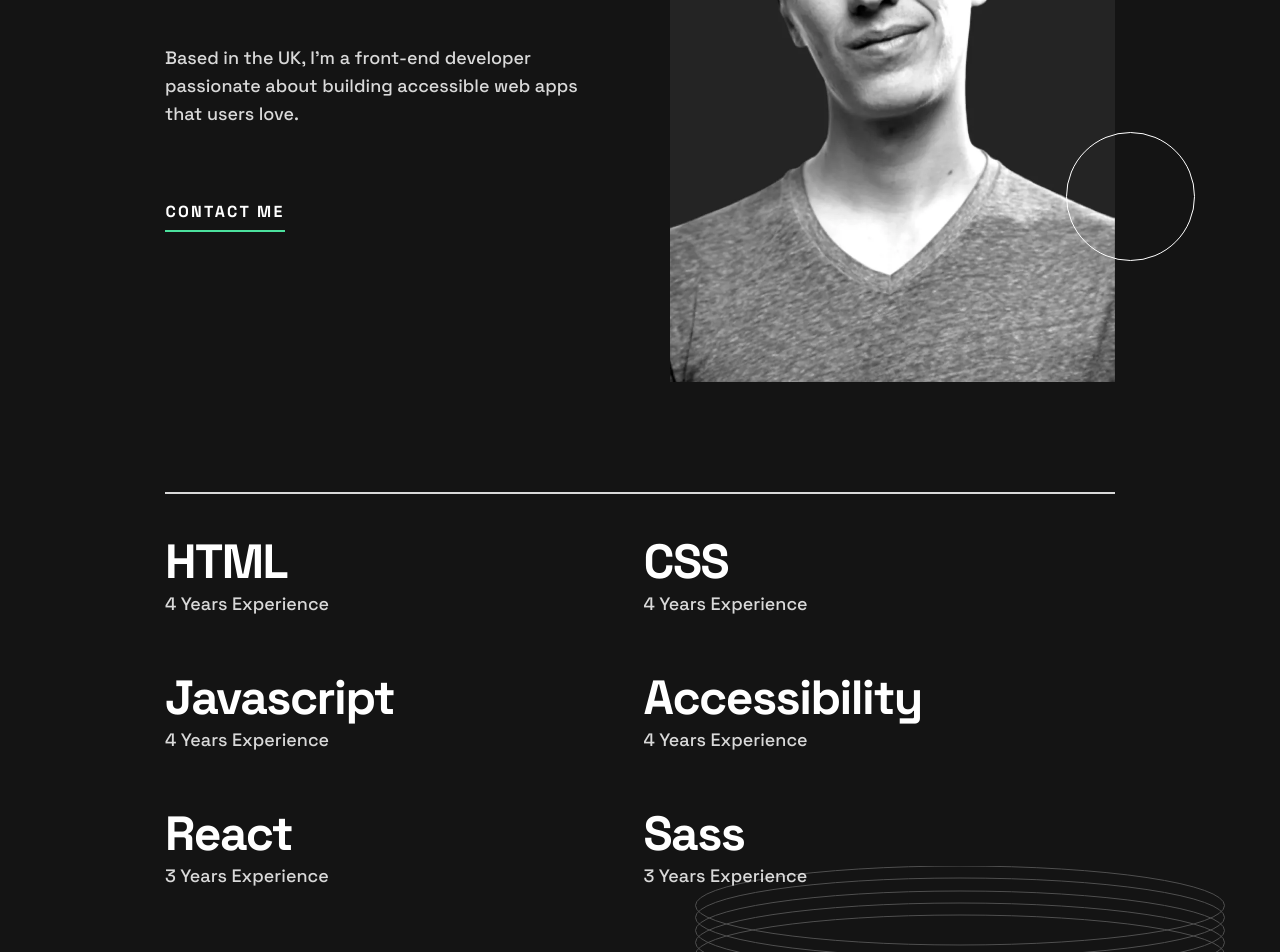
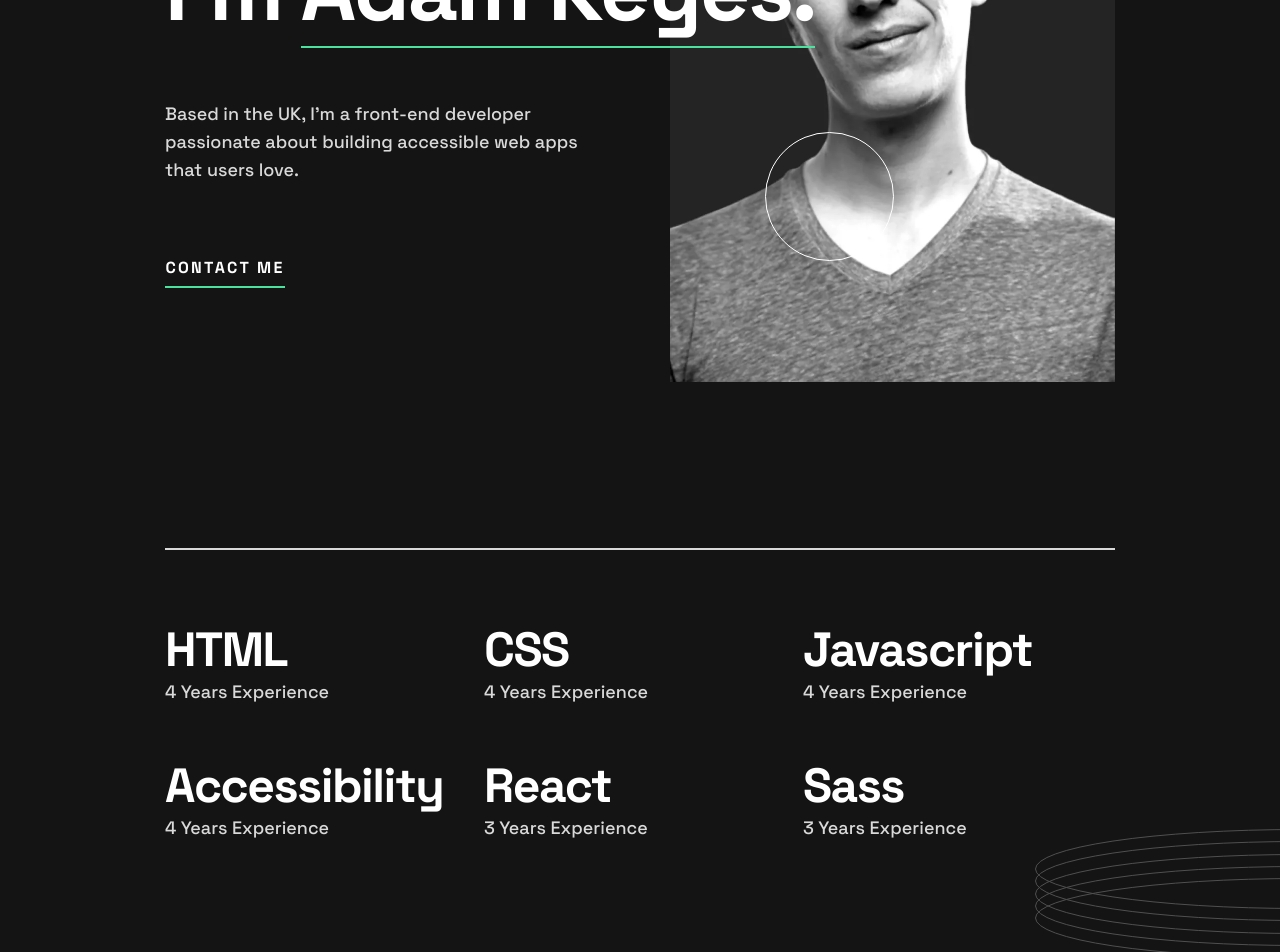
Before and after one commit to francissfrias/FEM-SPADevPortfolio, a React (Vite) app: page / in a window 1280 px wide. Shown: the part 340-1292 px from the top of the page. Built offline with nearby package versions, Linux system fonts and the light colour scheme; a web font is replaced by a local one.

Commit message:
fixes for mobile and tablet design, added desktop design, now working on some mnior functionalities

```diff
--- a/src/components/Footer.tsx
+++ b/src/components/Footer.tsx
@@ -6,11 +6,12 @@ import ringpattern from '/images/pattern-rings.svg';
 const Footer = () => {
   return (
     <footer className='bottom-0 w-full text-center py-[60px] bg-[#242424] text-primary  relative px-4 md:pb-4'>
-      <div className='flex flex-col gap-5 md:px-[146px]'>
+      <div className='flex flex-col gap-5 md:px-[146px] '>
         <img
-          className='absolute  bottom-0 left-0 z-0 -translate-x-[11.75rem] -translate-y-[315px] md:-translate-y-[140px] md:-translate-x-[370px]  '
+          className='absolute  bottom-0 left-0 z-0 -translate-x-[11.75rem] -translate-y-[290px] md:-translate-y-[145px] md:-translate-x-[370px]  '
           src={ringpattern}
         />
+        <div className='flex flex-col gap-5 '>
           <h1 className='text-primary text-center text-[40px] leading-10 traking-[-1.14px] font-bold md:text-[72px] md:leading-[72px] md:tracking-[-2.05px]'>
             Contact
           </h1>
@@ -18,6 +19,8 @@ const Footer = () => {
             I would love to hear about your project and how I could help. Please
             fill in the form, and I’ll get back to you as soon as possible.
           </p>
+        </div>
+        <div className='flex flex-col gap-5 '>
           <Input placeholder='Name' />
           <Input placeholder='Email' />
           <textarea
@@ -26,7 +29,8 @@ const Footer = () => {
           />
           <Button className='w-fit block ml-auto '>Send Message</Button>
         </div>
-      <div className='w-full border-t-2 border-primary mt-[68px] pt-9 md:mt-[92px] md:pt-[30px]'>
+      </div>
+      <div className='w-full border-t-2 border-primary mt-[68px] pt-9 md:mt-[105px] md:pt-[30px]'>
         <Navbar />
       </div>
     </footer>
--- a/src/components/Introduction.tsx
+++ b/src/components/Introduction.tsx
@@ -1,4 +1,3 @@
-import useMediaQuery from '../hooks/useMediaQuery';
 import { ContactButton } from './shared/ContactMeButton';
 import desktopProfilePicture from '/images/image-profile-desktop.webp';
 import mobileProfilePicture from '/images/image-profile-mobile.webp';
@@ -8,7 +7,6 @@ import circlePattern from '/images/pattern-circle.svg';
 import ringpattern from '/images/pattern-rings.svg';
 
 const Introduction = () => {
-  const { isDesktop } = useMediaQuery();
   return (
     <>
       <img
@@ -16,7 +14,7 @@ const Introduction = () => {
         src={ringpattern}
       />
       <img
-        className='absolute top-0 right-0 z-0 translate-x-1/2 translate-y-[8.25rem] md:z-10 md:translate-x-[80px] md:translate-y-[400px] '
+        className='absolute top-0 right-0 z-0 translate-x-1/2 translate-y-[8.25rem] md:z-10 md:translate-x-[80px] md:translate-y-[400px] xl:left-0 xl:translate-x-[600px]'
         src={circlePattern}
       />
       <img
@@ -25,7 +23,7 @@ const Introduction = () => {
       />
 
       <div className='relative flex flex-row  xl:w-full xl:mb-[120px] '>
-        <div className='flex flex-col items-center gap-6 md:mt-[70px] md:min-w-[445px] md:items-start md:justify-center md:z-40 md:gap-[60px] xl:min-w-[706px] xl:w-[706px] xl:gap-[66px]'>
+        <div className='flex flex-col items-center gap-6 md:mt-[70px] md:min-w-[445px] md:items-start md:justify-center md:z-40 md:gap-[60px] xl:min-w-[706px] xl:w-[706px] xl:gap-[66px] xl:mt-[126px]'>
           <h1 className='text-primary text-center text-[40px] font-bold tracking-[-1.14px] leading-10 md:text-[72px] md:leading-[72px] md:tracking-[-2.05px] md:text-left xl:text-[88px] xl:leading-[88px] xl:tracking-[-2.5px] xl:w-[706px]  '>
             Nice to <br className='hidden md:block xl:hidden' /> meet you!{' '}
             <br className='block md:hidden xl:hidden' />
--- a/src/components/Skills.tsx
+++ b/src/components/Skills.tsx
@@ -31,7 +31,7 @@ const skillsArray: {
 
 const Skills = () => {
   return (
-    <div className='relative flex flex-col items-center gap-6 py-10 border-y-2 border-secondary w-full md:grid md:grid-rows-3 md:grid-cols-2 md:gap-y-[52px] md:gap-x-[7px] md:border-b-0'>
+    <div className='relative flex flex-col items-center gap-6 py-10 border-y-2 border-secondary w-full md:grid md:grid-rows-3 md:grid-cols-2 md:gap-y-[52px] md:gap-x-[7px] md:border-b-0 xl:grid-rows-2 xl:grid-cols-3 xl:py-[72px]'>
       {skillsArray.map((skill, index) => (
         <div key={index} className='text-center md:text-left'>
           <h1 className='text-primary font-bold text-skillsTitle md:text-[48px] md:leading-[56px] md:tracking-[-1.5px]'>
@@ -43,7 +43,7 @@ const Skills = () => {
         </div>
       ))}
       <img
-        className='absolute bottom-0 left-0 z-0 translate-y-1/2 translate-x-1/2 md:translate-x-full'
+        className='absolute bottom-0 left-0 z-0 translate-y-1/2 translate-x-1/2 md:translate-x-[550px] md:translate-y-11 xl:left-auto xl:right-0  xl:translate-x-[450px]'
         src={ringpattern}
       />
     </div>
```
Lines whose indentation alone changed are shown as unchanged.
